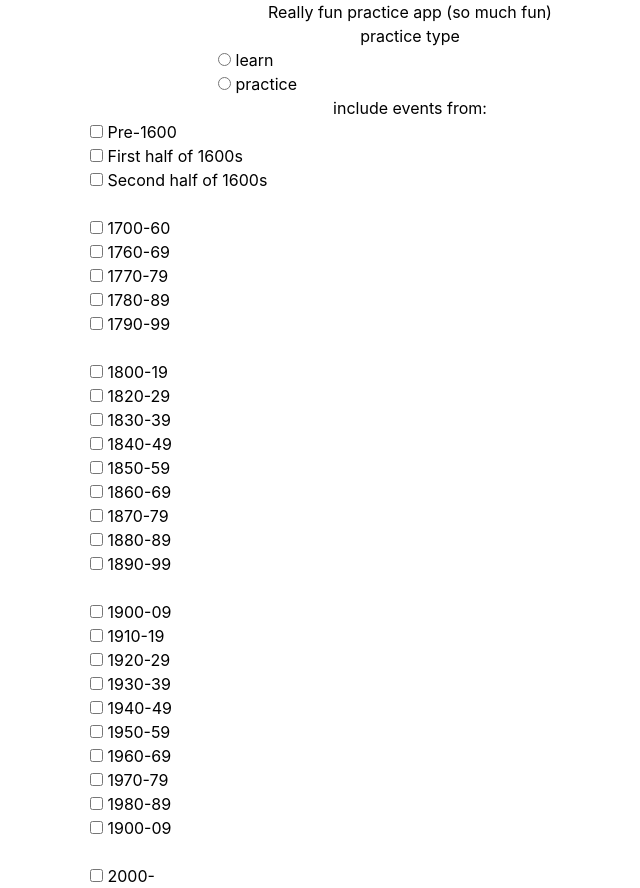
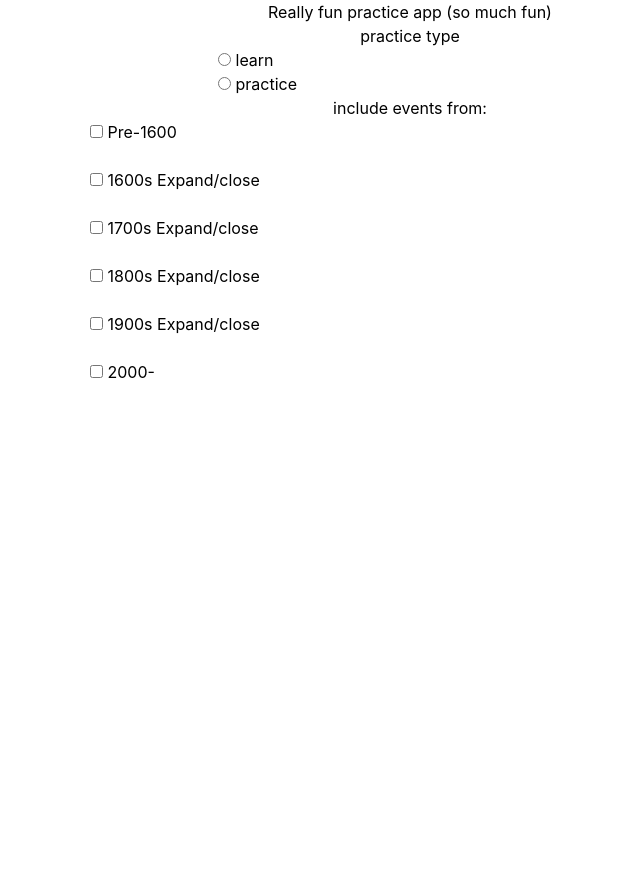
Before and after one commit to ChuckChuckler/apush-timeline-app, a SvelteKit app in the folder timeline-app/: page / in a window 1280 px wide. Shown: the whole page, without its empty margins (230-870 px from the left). After the commit the page ends 800 px from the top, so only its background shows below. Built offline with nearby package versions, Linux system fonts and the light colour scheme.

Commit message:
check by century

```diff
--- a/timeline-app/src/routes/+page.svelte
+++ b/timeline-app/src/routes/+page.svelte
@@ -1,5 +1,10 @@
 <script lang="ts">
     let includedEvents:string[]=[]
+
+    let display1600s:string=$state("display:none");
+    let display1700s:string=$state("display:none");
+    let display1800s:string=$state("display:none");
+    let display1900s:string=$state("display:none");
 
     let events:Record<string,string[]>={
         "Pre-1600":[
@@ -268,6 +273,47 @@
             includedEvents.splice(includedEvents.indexOf(period),1);
         }
     }
+
+    let checkAll1600s:boolean=$state(false);
+    let checkAll1700s:boolean=$state(false);
+    let checkAll1800s:boolean=$state(false);
+    let checkAll1900s:boolean=$state(false);
+
+    function checkAll(century:string, checked:boolean){
+        let century1600:string[] = ["First half of 1600s", "Second half of 1600s"];
+        let century1700:string[] = ["1700-60", "1770-79", "1780-89", "1790-99"];
+        let century1800:string[] = ["1800-19", "1820-29", "1830-39", "1840-49", "1850-59", "1860-69", "1870-79", "1880-89", "1890-99"];
+        let century1900:string[] = ["1900-09", "1910-19", "1920-29", "1930-39", "1940-49", "1950-59", "1960-69", "1970-79", "1980-89", "1990-99"];
+
+        let chosenCentury:string[] = [];
+
+        if(century=="1600s"){
+            chosenCentury=century1600;
+            checked?checkAll1600s=true:checkAll1600s=false;
+        }else if(century=="1700s"){
+            chosenCentury=century1700;
+            checked?checkAll1700s=true:checkAll1700s=false;
+        }else if(century=="1800s"){
+            chosenCentury=century1800;
+            checked?checkAll1800s=true:checkAll1800s=false;
+        }else if(century=="1900s"){
+            chosenCentury=century1900;
+            checked?checkAll1900s=true:checkAll1900s=false;
+        }
+
+        if(checked){
+            for(let i in chosenCentury){
+                includedEvents.push(chosenCentury[i])
+            }
+        }else{
+            for(let i in chosenCentury){
+                includedEvents.splice(includedEvents.indexOf(chosenCentury[i]),1);
+            }
+        }
+
+        console.log(includedEvents);
+    }
+
 </script>
 <h1 class="text-center">Really fun practice app (so much fun)</h1>
 <div class="w-[50%] m-auto">
@@ -287,92 +333,113 @@
             <input type="checkbox" name="Pre-1600" id="Pre-1600" value="Pre-1600" onchange={function(){include("Pre-1600", this.checked==undefined?false:this.checked)}}>
             <label for="Pre-1600">Pre-1600</label>
             <br>
-            <div>
-                <input type="checkbox" name="First half of 1600s" id="First half of 1600s" value="First half of 1600s" onchange={function(){include("First half of 1600s", this.checked==undefined?false:this.checked)}}>
+            <br>
+            <input type="checkbox" name="1600s" value="1600s" id="1600s" onchange={function(){this.checked==true?checkAll("1600s", true):checkAll("1600s",false)}}>
+            <label for="1600s">1600s</label>
+            <button onclick={function(){display1600s=="display:none"?display1600s="display:block":display1600s="display:none"}}>Expand/close</button>
+            <div class="ml-50px" style={display1600s}>
+                <input checked={checkAll1600s} type="checkbox" name="First half of 1600s" id="First half of 1600s" value="First half of 1600s" onchange={function(){include("First half of 1600s", this.checked==undefined?false:this.checked)}}>
                 <label for="First half of 1600s">First half of 1600s</label>
                 <br>
-                <input type="checkbox" name="Second half of 1600s" id="Second half of 1600s" value="Second half of 1600s" onchange={function(){include("Second half of 1600s", this.checked==undefined?false:this.checked)}}>
+                <input checked={checkAll1600s} type="checkbox" name="Second half of 1600s" id="Second half of 1600s" value="Second half of 1600s" onchange={function(){include("Second half of 1600s", this.checked==undefined?false:this.checked)}}>
                 <label for="Second half of 1600s">Second half of 1600s</label>
             </div>
             <br>
-            <div>
-                <input type="checkbox" name="1700-60" id="1700-60" value="1700-60" onchange={function(){include("1700-60", this.checked==undefined?false:this.checked)}}>
+            <br>
+
+            <input type="checkbox" name="1700s" id="1700s" value="1700s" onchange={function(){this.checked==true?checkAll("1700s", true):checkAll("1700s",false)}}>
+            <label for="1700s">1700s</label>
+            <button onclick={function(){display1700s=="display:none"?display1700s="display:block":display1700s="display:none"}}>Expand/close</button>
+            <div class="ml-50px" style={display1700s}>
+                <input type="checkbox" name="1700-60" id="1700-60" value="1700-60" checked={checkAll1700s} onchange={function(){include("1700-60", this.checked==undefined?false:this.checked)}}>
                 <label for="1700-60">1700-60</label>
                 <br>
-                <input type="checkbox" name="1760-69" id="1760-69" value="1760-69" onchange={function(){include("1760-69", this.checked==undefined?false:this.checked)}}>
+                <input type="checkbox" name="1760-69" id="1760-69" value="1760-69" checked={checkAll1700s} onchange={function(){include("1760-69", this.checked==undefined?false:this.checked)}}>
                 <label for="1760-69">1760-69</label>
                 <br>
-                <input type="checkbox" name="1770-79" id="1770-79" value="1770-79" onchange={function(){include("1770-79", this.checked==undefined?false:this.checked)}}>
+                <input type="checkbox" name="1770-79" id="1770-79" value="1770-79" checked={checkAll1700s} onchange={function(){include("1770-79", this.checked==undefined?false:this.checked)}}>
                 <label for="1770-79">1770-79</label>
                 <br>
-                <input type="checkbox" name="1780-89" id="1780-89" value="1780-89" onchange={function(){include("1780-89", this.checked==undefined?false:this.checked)}}>
+                <input type="checkbox" name="1780-89" id="1780-89" value="1780-89" checked={checkAll1700s} onchange={function(){include("1780-89", this.checked==undefined?false:this.checked)}}>
                 <label for="1780-89">1780-89</label>
                 <br>
-                <input type="checkbox" name="1790-99" id="1790-99" value="1790-99" onchange={function(){include("1790-99", this.checked==undefined?false:this.checked)}}>
+                <input type="checkbox" name="1790-99" id="1790-99" value="1790-99" checked={checkAll1700s} onchange={function(){include("1790-99", this.checked==undefined?false:this.checked)}}>
                 <label for="1790-99">1790-99</label>
             </div>
             <br>
-            <div>
-                <input type="checkbox" name="1800-19" id="1800-19" value="1800-19" onchange={function(){include("1800-19", this.checked==undefined?false:this.checked)}}>
+            <br>
+
+            <input type="checkbox" name="1800s" value="1800s" id="1800s" onchange={function(){this.checked==true?checkAll("1800s", true):checkAll("1800s",false)}}>
+            <label for="1800s">1800s</label>
+            <button onclick={function(){display1800s=="display:none"?display1800s="display:block":display1800s="display:none"}}>Expand/close</button>
+            <div style={display1800s}>
+                <input type="checkbox" name="1800-19" id="1800-19" value="1800-19" checked={checkAll1800s} onchange={function(){include("1800-19", this.checked==undefined?false:this.checked)}}>
                 <label for="1800-19">1800-19</label>
                 <br>
-                <input type="checkbox" name="1820-29" id="1820-29" value="1820-29" onchange={function(){include("1820-29", this.checked==undefined?false:this.checked)}}>
+                <input type="checkbox" name="1820-29" id="1820-29" value="1820-29" checked={checkAll1800s} onchange={function(){include("1820-29", this.checked==undefined?false:this.checked)}}>
                 <label for="1820-29">1820-29</label>
                 <br>
-                <input type="checkbox" name="1830-39" id="1830-39" value="1830-39" onchange={function(){include("1830-39", this.checked==undefined?false:this.checked)}}>
+                <input type="checkbox" name="1830-39" id="1830-39" value="1830-39" checked={checkAll1800s} onchange={function(){include("1830-39", this.checked==undefined?false:this.checked)}}>
                 <label for="1830-39">1830-39</label>
                 <br>
-                <input type="checkbox" name="1840-49" id="1840-49" value="1840-49" onchange={function(){include("1840-49", this.checked==undefined?false:this.checked)}}>
+                <input type="checkbox" name="1840-49" id="1840-49" value="1840-49" checked={checkAll1800s} onchange={function(){include("1840-49", this.checked==undefined?false:this.checked)}}>
                 <label for="1840-49">1840-49</label>
                 <br>
-                <input type="checkbox" name="1850-59" id="1850-59" value="1850-59" onchange={function(){include("1850-59", this.checked==undefined?false:this.checked)}}>
+                <input type="checkbox" name="1850-59" id="1850-59" value="1850-59" checked={checkAll1800s} onchange={function(){include("1850-59", this.checked==undefined?false:this.checked)}}>
                 <label for="1850-59">1850-59</label>
                 <br>
-                <input type="checkbox" name="1860-69" id="1860-69" value="1860-69" onchange={function(){include("1860-69", this.checked==undefined?false:this.checked)}}>
+                <input type="checkbox" name="1860-69" id="1860-69" value="1860-69" checked={checkAll1800s} onchange={function(){include("1860-69", this.checked==undefined?false:this.checked)}}>
                 <label for="1860-69">1860-69</label>
                 <br>
-                <input type="checkbox" name="1870-79" id="1870-79" value="1870-79" onchange={function(){include("1870-79", this.checked==undefined?false:this.checked)}}>
+                <input type="checkbox" name="1870-79" id="1870-79" value="1870-79" checked={checkAll1800s} onchange={function(){include("1870-79", this.checked==undefined?false:this.checked)}}>
                 <label for="1870-79">1870-79</label>
                 <br>
-                <input type="checkbox" name="1880-89" id="1880-89" value="1880-89" onchange={function(){include("1880-89", this.checked==undefined?false:this.checked)}}>
+                <input type="checkbox" name="1880-89" id="1880-89" value="1880-89" checked={checkAll1800s} onchange={function(){include("1880-89", this.checked==undefined?false:this.checked)}}>
                 <label for="1880-89">1880-89</label>
                 <br>
-                <input type="checkbox" name="1890-99" id="1890-99" value="1890-99" onchange={function(){include("1890-99", this.checked==undefined?false:this.checked)}}>
+                <input type="checkbox" name="1890-99" id="1890-99" value="1890-99" checked={checkAll1800s} onchange={function(){include("1890-99", this.checked==undefined?false:this.checked)}}>
                 <label for="1890-99">1890-99</label>
             </div>
             <br>
-            <div>
-                <input type="checkbox" name="1900-09" id="1900-09" value="1900-09" onchange={function(){include("1900-09", this.checked==undefined?false:this.checked)}}>
+            <br>
+
+            <input type="checkbox" name="1900s" value="1900s" id="1900s" onchange={function(){this.checked==true?checkAll("1900s", true):checkAll("1900s",false)}}>
+            <label for="1900s">1900s</label>
+            <button onclick={function(){display1900s=="display:none"?display1900s="display:block":display1900s="display:none"}}>Expand/close</button>
+            <div style={display1900s}>
+                <input type="checkbox" name="1900-09" id="1900-09" value="1900-09" checked={checkAll1900s} onchange={function(){include("1900-09", this.checked==undefined?false:this.checked)}}>
                 <label for="1900-09">1900-09</label>
                 <br>
-                <input type="checkbox" name="1910-19" id="1910-19" value="1910-19" onchange={function(){include("1910-19", this.checked==undefined?false:this.checked)}}>
+                <input type="checkbox" name="1910-19" id="1910-19" value="1910-19" checked={checkAll1900s} onchange={function(){include("1910-19", this.checked==undefined?false:this.checked)}}>
                 <label for="1910-19">1910-19</label>
                 <br>
-                <input type="checkbox" name="1920-29" id="1920-29" value="1920-29" onchange={function(){include("1920-29", this.checked==undefined?false:this.checked)}}>
+                <input type="checkbox" name="1920-29" id="1920-29" value="1920-29" checked={checkAll1900s} onchange={function(){include("1920-29", this.checked==undefined?false:this.checked)}}>
                 <label for="1920-29">1920-29</label>
                 <br>
-                <input type="checkbox" name="1930-39" id="1930-39" value="1930-39" onchange={function(){include("1930-39", this.checked==undefined?false:this.checked)}}>
+                <input type="checkbox" name="1930-39" id="1930-39" value="1930-39" checked={checkAll1900s} onchange={function(){include("1930-39", this.checked==undefined?false:this.checked)}}>
                 <label for="1930-09">1930-39</label>
                 <br>
-                <input type="checkbox" name="1940-49" id="1940-49" value="1940-49" onchange={function(){include("1940-49", this.checked==undefined?false:this.checked)}}>
+                <input type="checkbox" name="1940-49" id="1940-49" value="1940-49" checked={checkAll1900s} onchange={function(){include("1940-49", this.checked==undefined?false:this.checked)}}>
                 <label for="1940-49">1940-49</label>
                 <br>
-                <input type="checkbox" name="1950-59" id="1950-59" value="1950-59" onchange={function(){include("1950-59", this.checked==undefined?false:this.checked)}}>
+                <input type="checkbox" name="1950-59" id="1950-59" value="1950-59" checked={checkAll1900s} onchange={function(){include("1950-59", this.checked==undefined?false:this.checked)}}>
                 <label for="1950-59">1950-59</label>
                 <br>
-                <input type="checkbox" name="1960-69" id="1960-69" value="1960-69" onchange={function(){include("1960-69", this.checked==undefined?false:this.checked)}}>
+                <input type="checkbox" name="1960-69" id="1960-69" value="1960-69" checked={checkAll1900s} onchange={function(){include("1960-69", this.checked==undefined?false:this.checked)}}>
                 <label for="1960-69">1960-69</label>
                 <br>
-                <input type="checkbox" name="1970-79" id="1970-79" value="1970-79" onchange={function(){include("1970-79", this.checked==undefined?false:this.checked)}}>
+                <input type="checkbox" name="1970-79" id="1970-79" value="1970-79" checked={checkAll1900s} onchange={function(){include("1970-79", this.checked==undefined?false:this.checked)}}>
                 <label for="1970-79">1970-79</label>
                 <br>
-                <input type="checkbox" name="1980-89" id="1980-89" value="1980-89" onchange={function(){include("1980-89", this.checked==undefined?false:this.checked)}}>
+                <input type="checkbox" name="1980-89" id="1980-89" value="1980-89" checked={checkAll1900s} onchange={function(){include("1980-89", this.checked==undefined?false:this.checked)}}>
                 <label for="1980-89">1980-89</label>
                 <br>
-                <input type="checkbox" name="1990-99" id="1990-99" value="1990-99" onchange={function(){include("1990-99", this.checked==undefined?false:this.checked)}}>
+                <input type="checkbox" name="1990-99" id="1990-99" value="1990-99" checked={checkAll1900s} onchange={function(){include("1990-99", this.checked==undefined?false:this.checked)}}>
                 <label for="1990-99">1900-09</label>
             </div>
             <br>
+            <br>
+
             <input type="checkbox" name="2000-" id="2000-" value="2000-" onchange={function(){include("2000-", this.checked==undefined?false:this.checked)}}>
             <label for="2000-">2000-</label>
             <br>
```
